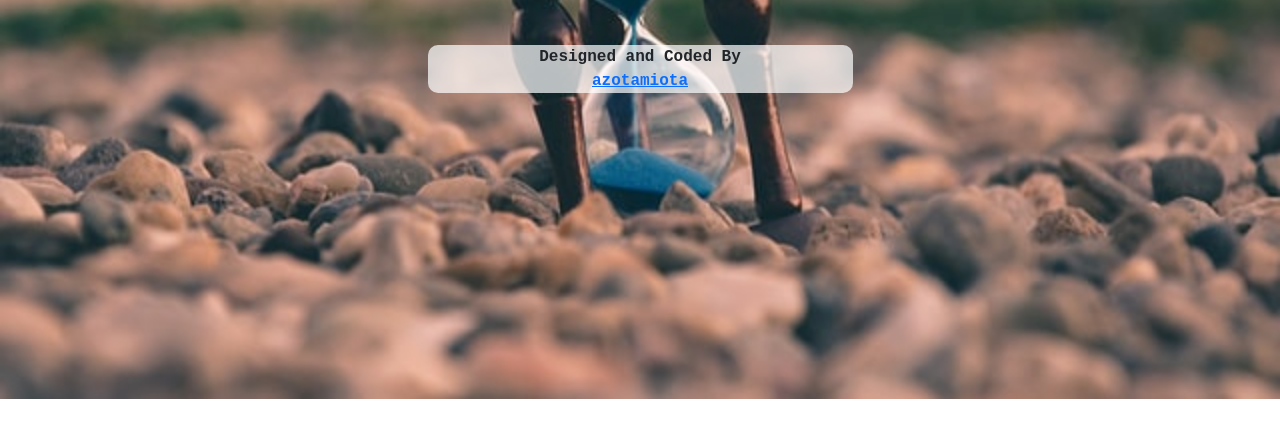
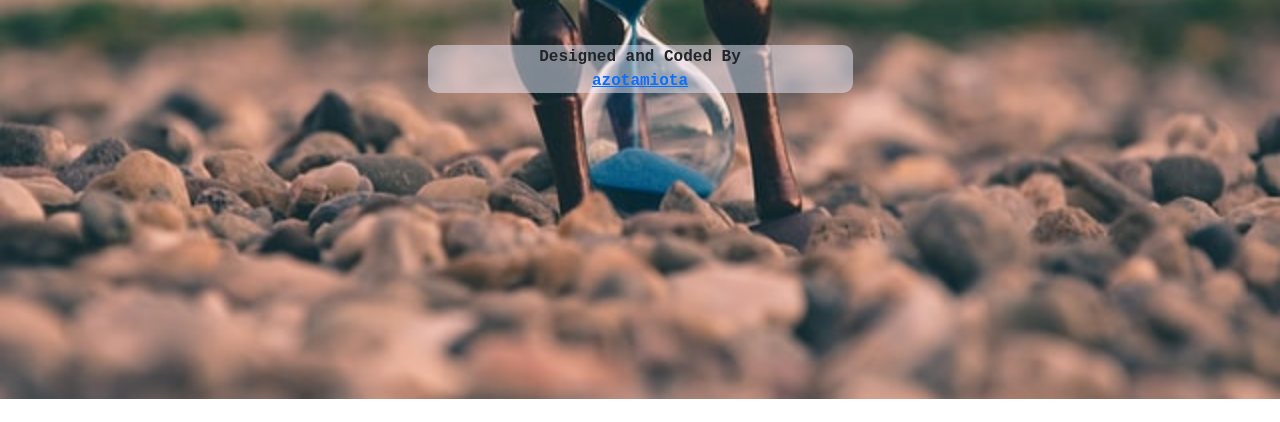
Before and after one commit to azotamiota/work-break-timer, a React app: page / in a window 1280 px wide. Shown: the part 428-850 px from the top of the page. Built offline with nearby package versions, Linux system fonts and the light colour scheme.

Commit message:
logs removed, css updated

```diff
--- a/src/Timer.css
+++ b/src/Timer.css
@@ -16,7 +16,7 @@ body {
   width: 90vw;
   max-width: 768px;
   margin-top: 20px;
-  background-color:rgba(255, 255, 255, 0.7);
+  background-color:rgba(235, 235, 250, 0.5);
   border-radius: 10px;
 }
 .btn{
--- a/src/Timer.js
+++ b/src/Timer.js
@@ -4,7 +4,7 @@ import './Timer.css';
 
 let ticker;
 function Timer() {
-  console.log('render happened')
+  // console.log('render happened')
   const defaultSessionLength = useRef(25);
   const defaultBreakLength = useRef(5);
   const [panelLabel, setPanelLabel] = useState('Session')
@@ -42,9 +42,7 @@ function Timer() {
       if (isCountdownActive === false) {
         if (sessionSeconds > 60) {
           defaultSessionLength.current -= 1;
-          console.log("defaultSessionLength: ", defaultSessionLength.current);
-          console.log("sessionSeconds should increment here: ", sessionSeconds);
-          setLeftSeconds(sessionSeconds - 60);
+         setLeftSeconds(sessionSeconds - 60);
         }
       }
     };
@@ -53,7 +51,6 @@ function Timer() {
         if (isCountdownActive === false) {
           if (defaultBreakLength.current < 60) {
             defaultBreakLength.current += 1;
-            console.log("defaultBreakLength: ", defaultBreakLength.current);
             setValue((justToForceRender) => justToForceRender + 1);
           }
         }
@@ -70,7 +67,7 @@ function Timer() {
 
   const timerToggle = () => {
       if (isCountdownActive === false) {
-        ticker = setInterval(secondDecreaser, 10);
+        ticker = setInterval(secondDecreaser, 1000);
         setCountdownActivity(true);
       } else {
         clearInterval(ticker);
@@ -87,7 +84,6 @@ function Timer() {
         if (isSessionRound) {
           document.getElementById('beep').play()
           setPanelLabel("Break");
-          console.log('switched to break countdown')
           setLeftSeconds(breakSeconds);
           setSessionRound(false);
 
@@ -96,11 +92,10 @@ function Timer() {
           setPanelLabel("Session");
           setLeftSeconds(defaultSessionLength.current * 60);
           setSessionRound(true);
-          console.log("switched to session countdown");
         }
 
       }
-    }, [leftSeconds]
+    }, [leftSeconds, isSessionRound, breakSeconds]
     )
 
   const reset = () => {
```
